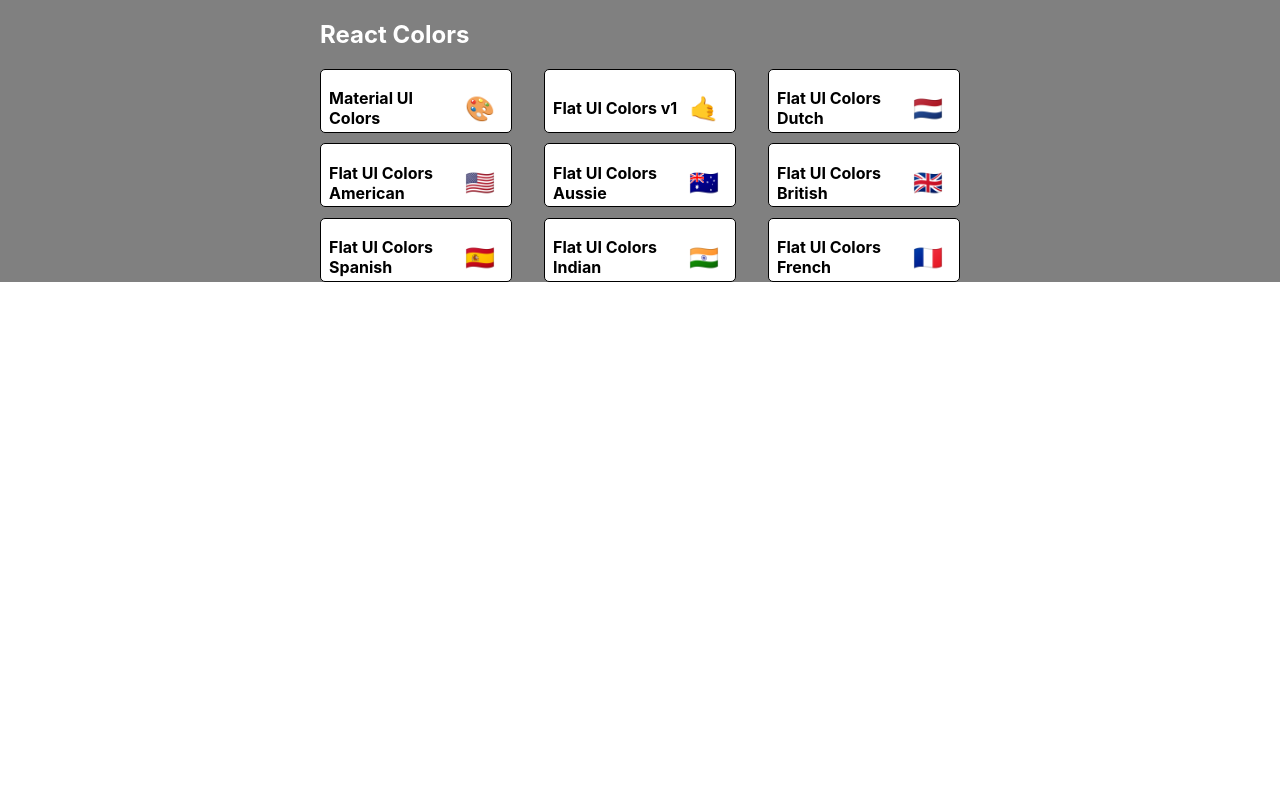
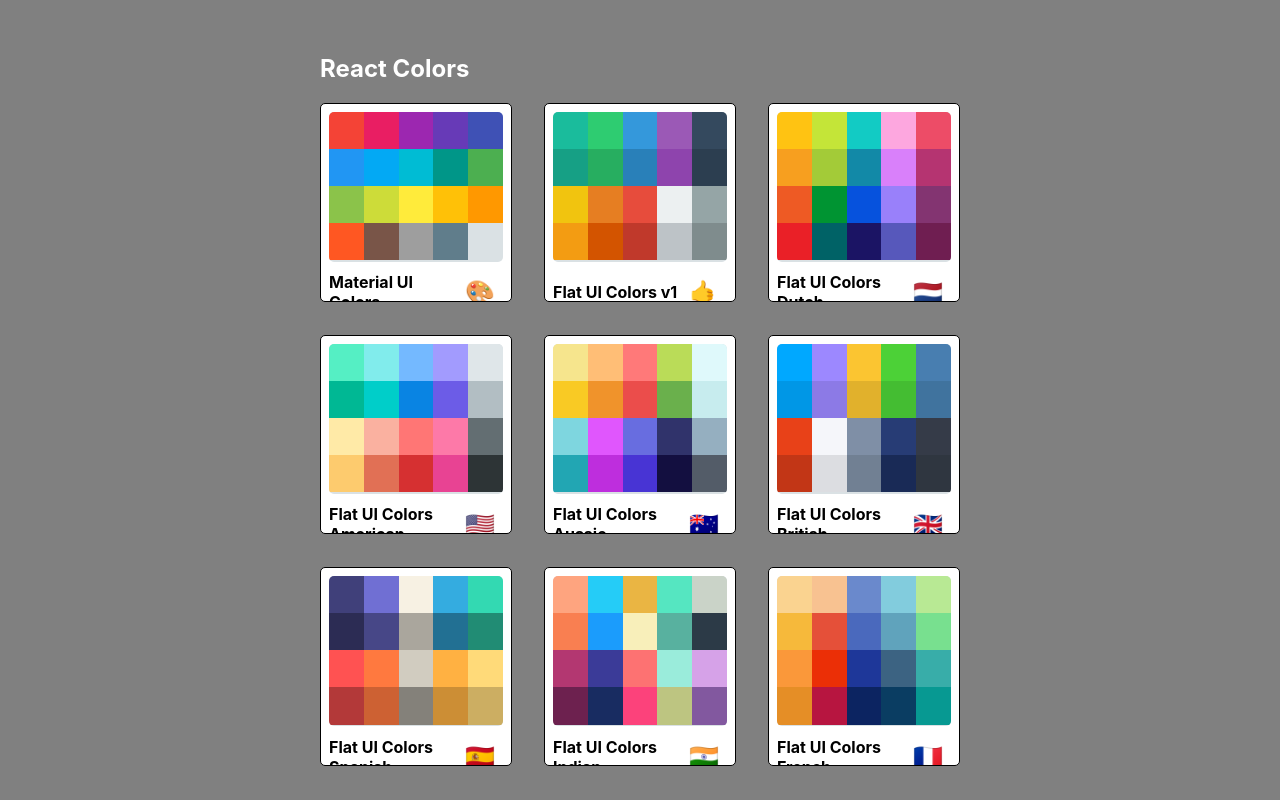
Before and after one commit to Jungir/color-react-project, a React (Create React App) app in the folder colors-app/: page / in a window 1280 px wide. Built offline with nearby package versions, Linux system fonts and the light colour scheme.

Commit message:
finish styling mini palettes

```diff
--- a/colors-app/src/MiniPalette.js
+++ b/colors-app/src/MiniPalette.js
@@ -6,7 +6,7 @@
     //scoped css styles
     root : {
         border: "1px solid black",
-        background : "white",
+        backgroundColor : "white",
         borderRadius : "5px",
         padding : "0.5rem",
         position : "relative",
@@ -16,7 +16,11 @@
         }
     },
     color : {
-        background : "grey",
+        backgroundColor : "#dae1e4",
+        height: '150px',
+        width : '100%',
+        borderRadius : '5px',
+        overflow : 'hidden'
     },
     title : {
         display: 'flex', justifyContent : 'space-between', alignItems : 'center', margin : '0', color: 'balck', paddingTop : '0.5rem', fontSize: '1rem', position: 'relative'
@@ -24,15 +28,28 @@
     emoji : {
         margin : ".5rem",
         fontSize : '1.5rem'
+    },
+    miniColor : {
+        height : '25%',
+        width : '20%',
+        display : 'inline-block',
+        margin : "0 auto",
+        position : 'realative',
+        marginBottom : '-4.5px'
     }
 
 }
 
 function MiniPalette(props){
-    const {classes, paletteName, emoji} = props;
+    const {classes, paletteName, colors, emoji} = props;
+    const miniColorBoxes = colors.map((c) => (
+        <div className={classes.miniColor} style={{backgroundColor: c.color}} key={c.name}></div>
+    ) );
     return (
         <div className={classes.root}>
-           <div className={classes.colors}></div>
+           <div className={classes.color}>
+                {miniColorBoxes}
+           </div>
            <h5 className={classes.title}>{paletteName} <span className={classes.emoji}>{emoji}</span></h5>
         </div>
     )
--- a/colors-app/src/PaletteList.js
+++ b/colors-app/src/PaletteList.js
@@ -4,7 +4,7 @@
 const styles = {
     root : {
         background : 'grey',
-        height: '100%',
+        height: '100vh',
         display : 'flex',
         alignItems : 'center',
         justifyContent : 'center'
```
